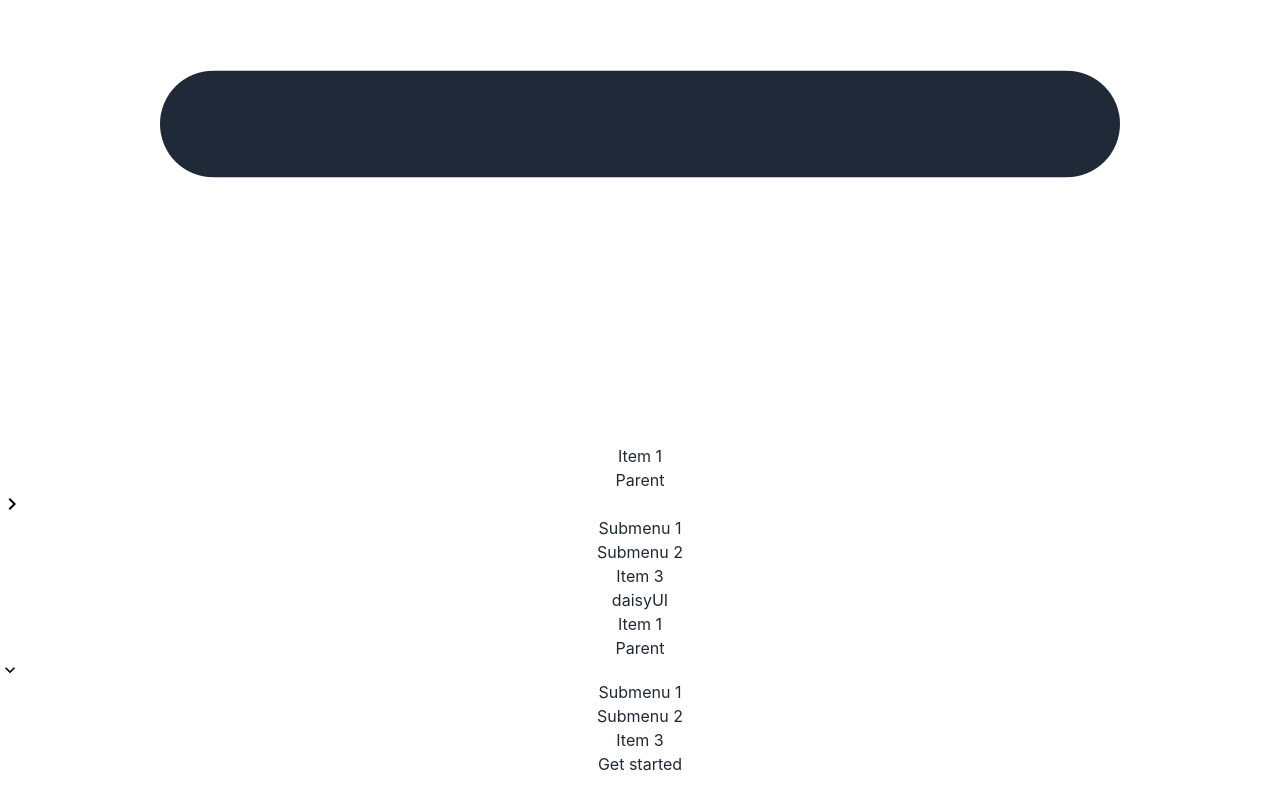
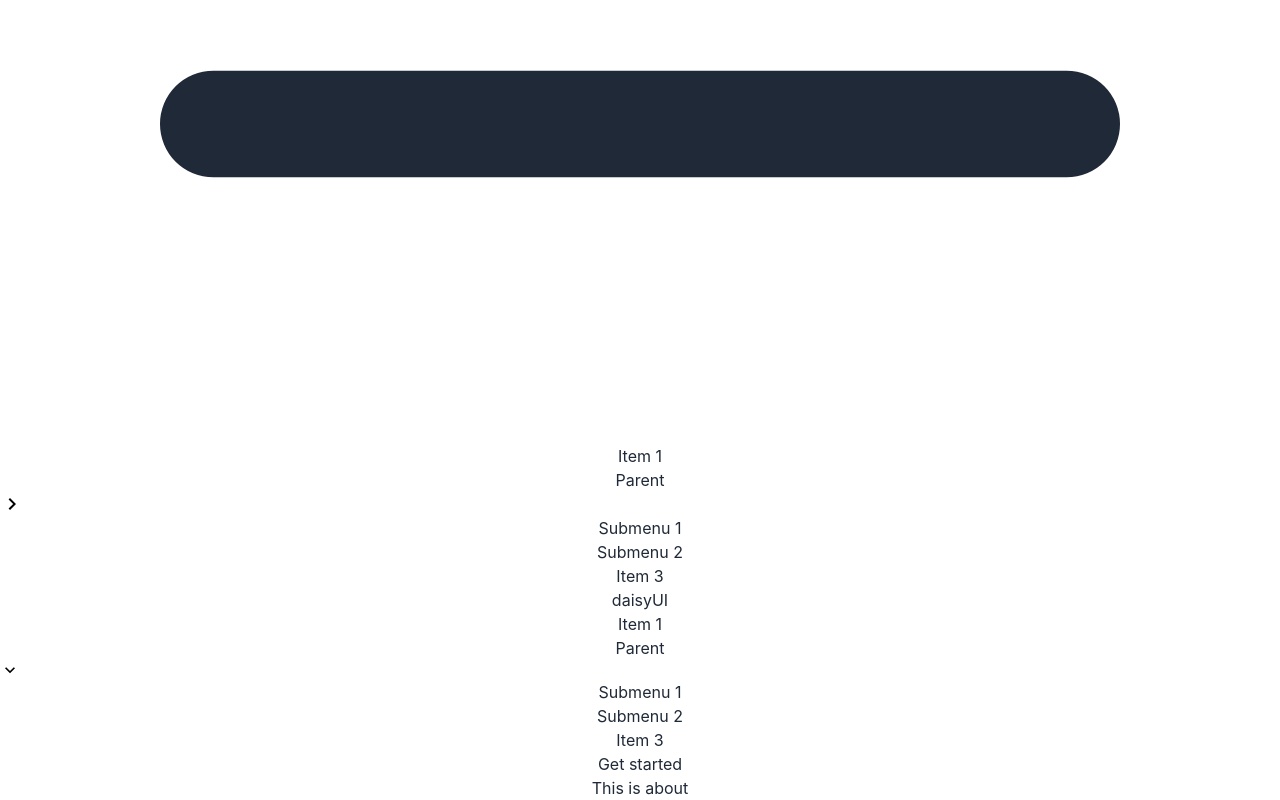
Before and after one commit to SalehAhmed19/doctors-portal-client-side, a React (Create React App) app: page /about in a window 1280 px wide. Shown: the part 836-1636 px from the top of the page. Before the commit the page ends 1612 px from the top, so only its background shows below. Built offline with nearby package versions, Linux system fonts and the light colour scheme.

Commit message:
navbar added

```diff
--- a/src/App.js
+++ b/src/App.js
@@ -1,10 +1,17 @@
+import { Route, Routes } from "react-router-dom";
 import "./App.css";
+import About from "./Pages/About/About";
+import Home from "./Pages/Home/Home";
 import Navbar from "./Pages/Shared/Navbar";
 
 function App() {
   return (
     <div className="App">
       <Navbar />
+      <Routes>
+        <Route path="/" element={<Home />}></Route>
+        <Route path="/about" element={<About />}></Route>
+      </Routes>
     </div>
   );
 }
--- /dev/null
+++ b/src/Pages/About/About.jsx
@@ -0,0 +1,11 @@
+import React from "react";
+
+const About = () => {
+  return (
+    <div>
+      <h1>This is about</h1>
+    </div>
+  );
+};
+
+export default About;
--- a/src/Pages/Home/Home.jsx
+++ b/src/Pages/Home/Home.jsx
@@ -0,0 +1,11 @@
+import React from "react";
+
+const Home = () => {
+  return (
+    <div>
+      <h1>This is home</h1>
+    </div>
+  );
+};
+
+export default Home;
```
